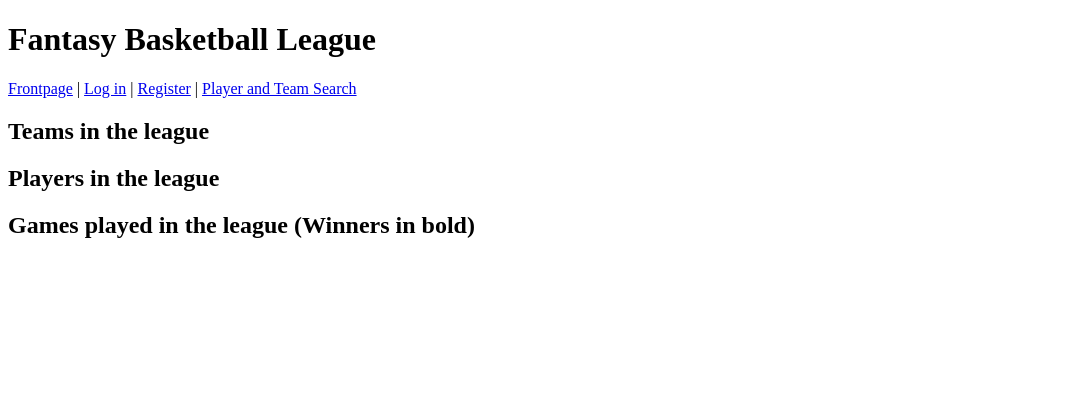
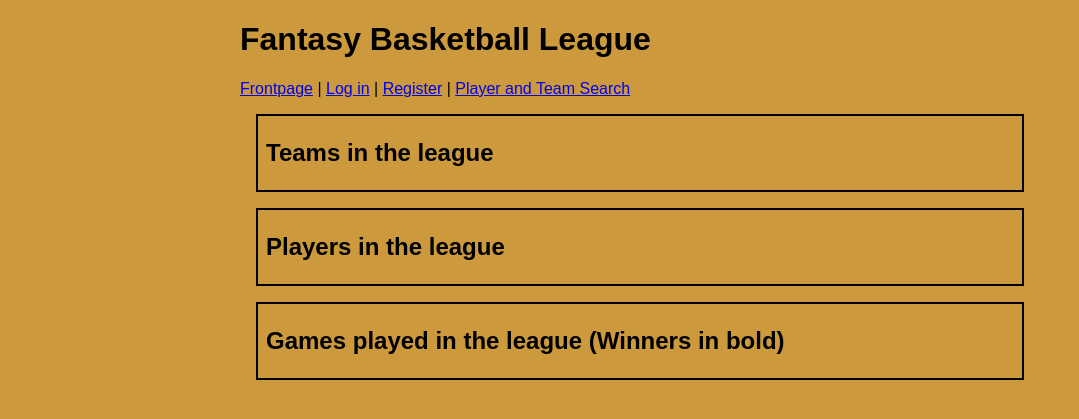
Before and after one commit to ArttKan/fantasy_basketball, a Flask app: page / in a window 1280 px wide. Shown: the top 419 px of the page, without its empty margins (0-1079 px from the left). Run offline with Flask 3, Linux system fonts and the light colour scheme; data that the repository does not hold is empty.

Commit message:
created main.css and began creating the UI

```diff
--- a/init_seed.py
+++ b/init_seed.py
@@ -56,9 +56,9 @@ team_id_counter = 0
 for player_list in player_lists:
     team_id_counter += 1
     for player in player_list:
-        sql = "INSERT INTO players (team_id, player, gp, pts, reb, ast) VALUES (?, ?, 9, ?, ?, ?)"
+        sql = "INSERT INTO players (team_id, player, gp, pts, reb, ast) VALUES (?, ?, 18, ?, ?, ?)"
         db.execute(sql, [team_id_counter, player, random.randint(
-            0, 270), random.randint(0, 200), random.randint(0, 100)])
+            10, 500), random.randint(10, 35), random.randint(5, 200)])
 
 team_ids = [1, 2, 3, 4, 5, 6, 7, 8, 9, 10]
 for i in team_ids:
--- /dev/null
+++ b/static/main.css
@@ -0,0 +1,16 @@
+body {
+  margin: auto;
+  max-width: 50em;
+  font-family: sans-serif;
+  background-color: rgb(204, 154, 61);
+}
+
+.column {
+    border: 2px solid black;
+    margin: 1em;
+    padding: 0.2em 0.5em;
+}
+
+.item {
+    background-color: red;
+}
--- a/templates/index.html
+++ b/templates/index.html
@@ -3,30 +3,31 @@
 {% block title %}Fantasy Basketball League{% endblock %}
 
 {% block content %}
+<div class="column">
 <h2>Teams in the league</h2>
-<ul>
     {% for team in teams %}
-    <li>{{ team[2] }}-{{ team[3] }} <a href="/team/{{ team[0] }}">{{ team[1] }}</a></li>
+    <div class="item">{{ team[2] }}-{{ team[3] }} <a href="/team/{{ team[0] }}">{{ team[1] }}</a></div>
     {% endfor %}
-</ul>
+</div>
+<div class="column">
 <h2>Players in the league</h2>
-<ul>
     {% for player in players %}
     {% if player.gp == 0%}
-    <li><a href="/player/{{ player.id }}">{{ player.player }}</a> | <a href="/team/{{ player.team_id }}">{{ player.team }}</a> | {{ player.pts }} pts|{{ player.reb }} reb|{{ player.ast }} ast in {{ player.gp }} games played</li>
+    <div class="item"><a href="/player/{{ player.id }}">{{ player.player }}</a> | <a href="/team/{{ player.team_id }}">{{ player.team }}</a> | {{ player.pts }} pts|{{ player.reb }} reb|{{ player.ast }} ast in {{ player.gp }} games played</div>
     {% else %}
-    <li><a href="/player/{{ player.id }}">{{ player.player }}</a> | <a href="/team/{{ player.team_id }}">{{ player.team }}</a> | {{ (player.pts / player.gp) | round(1) }} pts|{{ (player.reb / player.gp) | round(1)  }} reb|{{ (player.ast / player.gp) | round(1)  }} ast in {{ player.gp }} games played</li>
+    <div class="item"><a href="/player/{{ player.id }}">{{ player.player }}</a> | <a href="/team/{{ player.team_id }}">{{ player.team }}</a> | {{ (player.pts / player.gp) | round(1) }} pts|{{ (player.reb / player.gp) | round(1)  }} reb|{{ (player.ast / player.gp) | round(1)  }} ast in {{ player.gp }} games played</div>
     {% endif %}
     {% endfor %}
-</ul>
+</div>
+<div class="column">
 <h2>Games played in the league (Winners in bold)</h2>
-<ul>
+    <div class="item">
     {% for game in games %}
     {% if game[5] == game[1] %}
-    <li><a href="/team/{{ game[1] }}"><b>{{ game[0] }}</b></a> vs. <a href="/team/{{ game[3] }}">{{ game[2] }}</a></li>
+    <div class="item"><a href="/team/{{ game[1] }}"><b>{{ game[0] }}</b></a> vs. <a href="/team/{{ game[3] }}">{{ game[2] }}</a></div>
     {% else %}
-    <li><a href="/team/{{ game[1] }}">{{ game[0] }}</a> vs. <a href="/team/{{ game[3] }}"><b>{{ game[2] }}</b></a></li>
+    <div class="item"><a href="/team/{{ game[1] }}">{{ game[0] }}</a> vs. <a href="/team/{{ game[3] }}"><b>{{ game[2] }}</b></a></div>
     {% endif %}
     {% endfor %}
-</ul>
+</div>
 {% endblock %}
--- a/templates/layout.html
+++ b/templates/layout.html
@@ -2,7 +2,8 @@
 <html>
 
 <head>
-  <title>Fantasy Basketball</title>
+  <title>{% block title %}{% endblock %}</title>
+  <link rel="stylesheet" href="/static/main.css">
 </head>
 
 <body>
```
